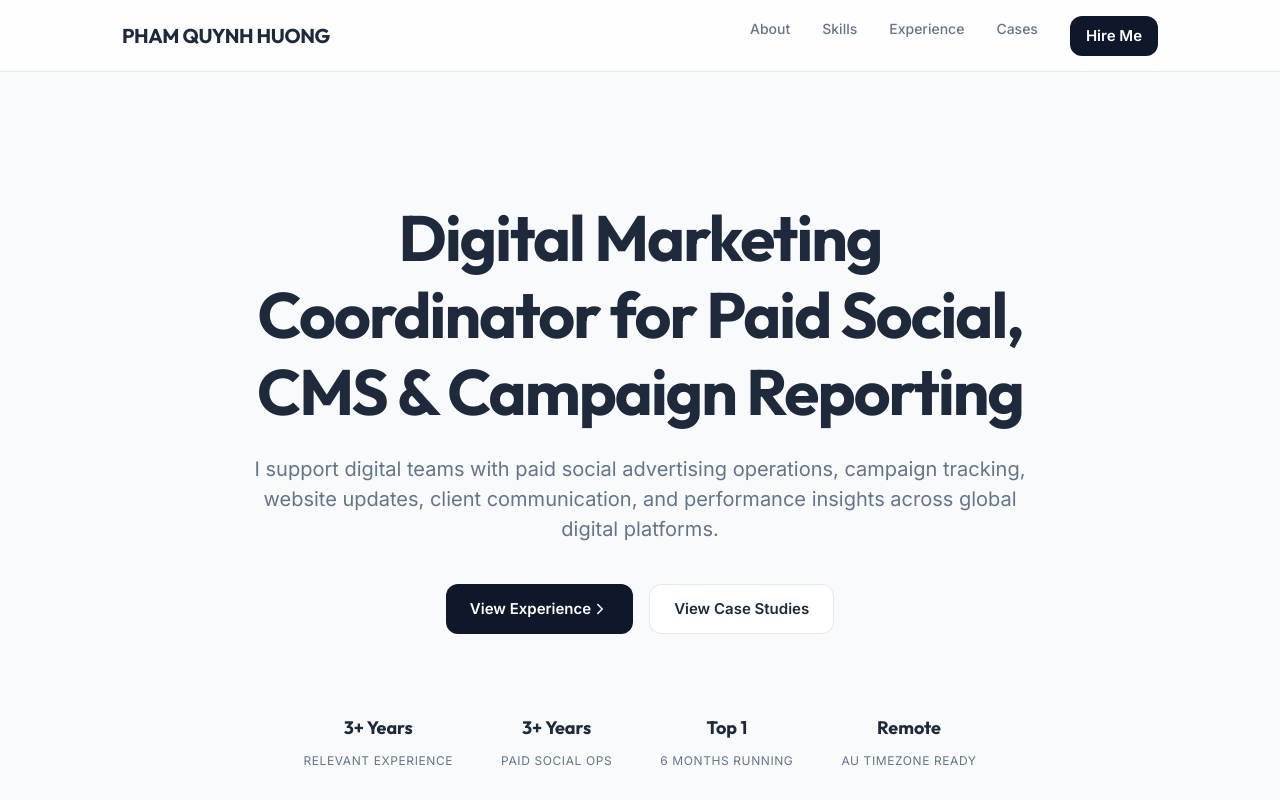
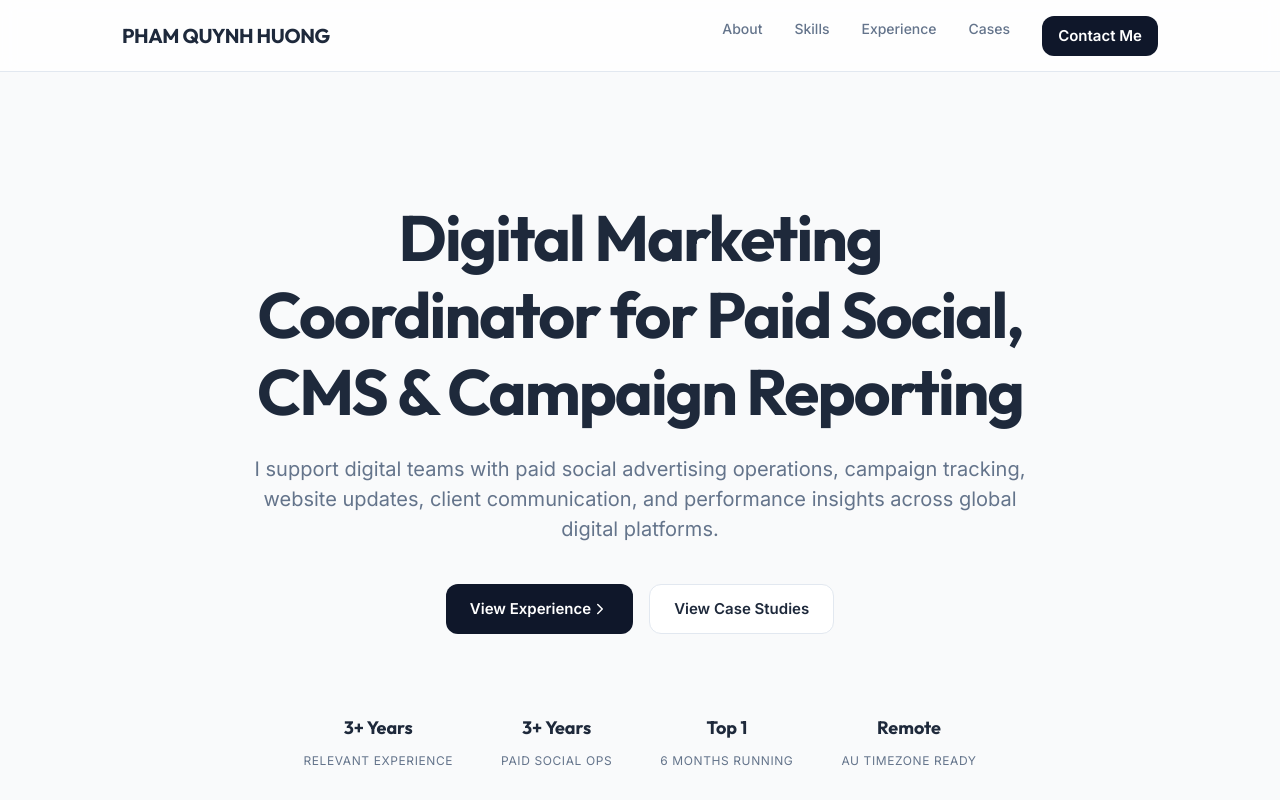
Before and after one commit to quynhhuong-creator/digital-marketing-portfolio, a React (Vite) app: page / in a window 1280 px wide. Shown: the top 800 px of the page. Built offline with nearby package versions, Linux system fonts and the light colour scheme.

Commit message:
Update App.tsx

```diff
--- a/src/App.tsx
+++ b/src/App.tsx
@@ -53,7 +53,7 @@ export default function App() {
               <li><a href="#skills">Skills</a></li>
               <li><a href="#experience">Experience</a></li>
               <li><a href="#case-studies">Cases</a></li>
-              <li><a href="#contact" className="btn btn-primary" style={{ padding: '0.5rem 1rem' }}>Hire Me</a></li>
+              <li><a href="#contact" className="btn btn-primary" style={{ padding: '0.5rem 1rem' }}>Contact Me</a></li>
             </ul>
           </nav>
         </div>
```
